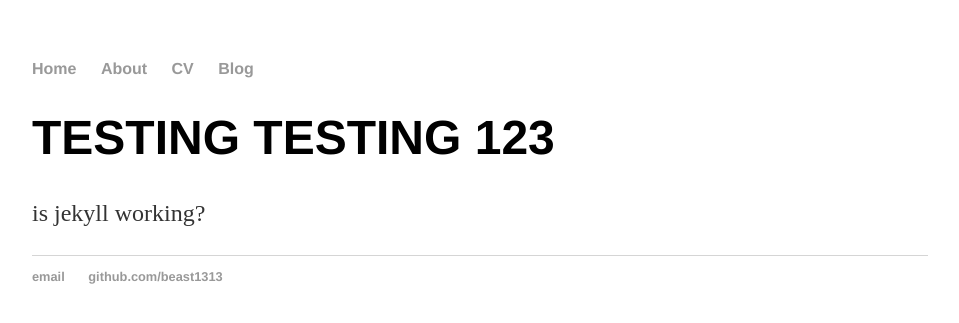
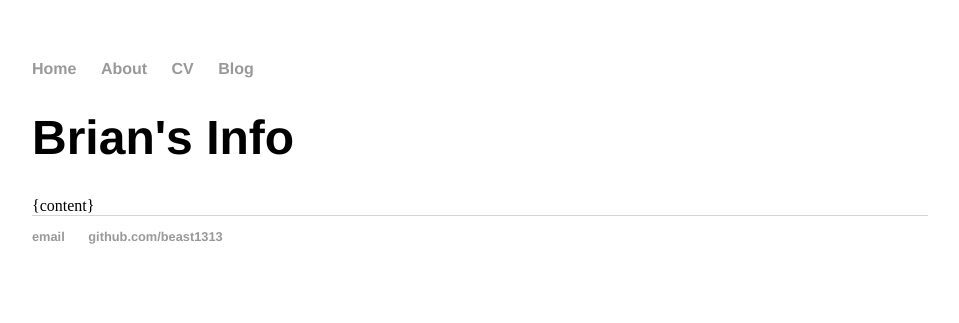
Before and after one commit to beast1313/beast1313.github.io, a Jekyll site: the page built from CV/index.html, in a window 1280 px wide. Shown: the top 323 px of the page, without its empty margins (160-1119 px from the left). Built offline with Jekyll 4.4.1, drawn with Linux system fonts in a browser that asks for light colours.

Commit message:
Update index.html

```diff
--- a/CV/index.html
+++ b/CV/index.html
@@ -1,8 +1,6 @@
 ---
 layout: default
-title: About me
+title: Brian's Info
 ---
-<div class="cv">
-	<h1>TESTING TESTING 123</h1>
-	<p>is jekyll working?</a></p>
-</div>
+	<h1>{{ page.title }}</h1>
+	{content}
```
